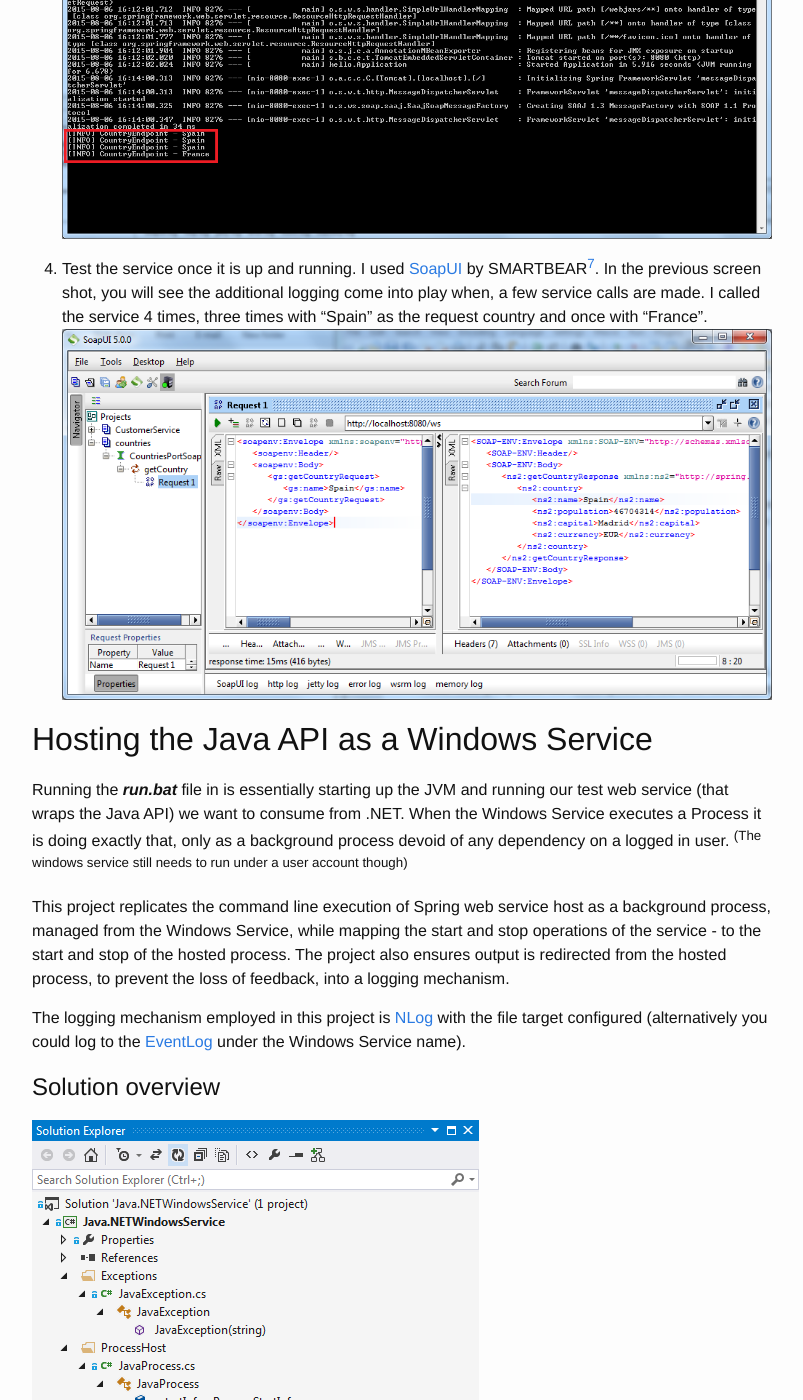
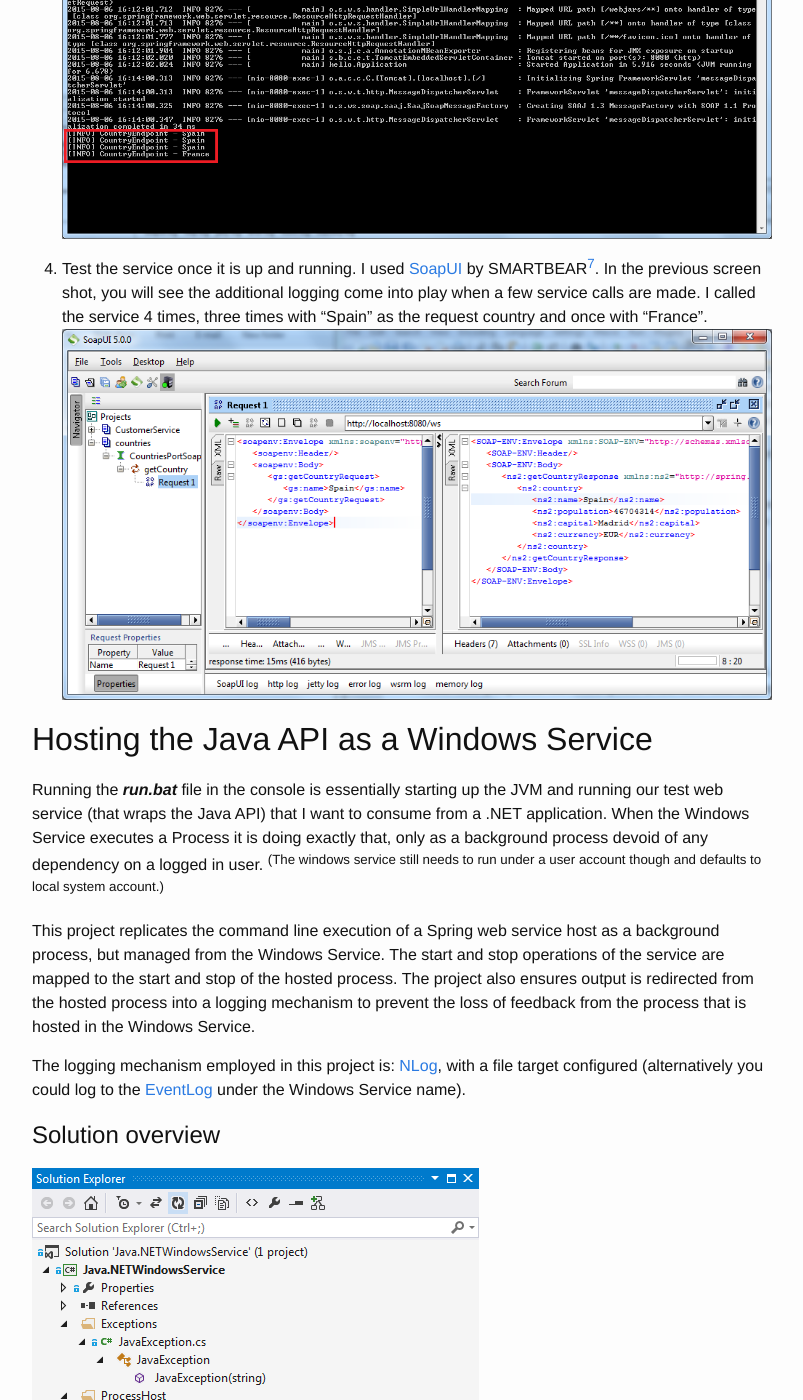
Before and after one commit to apdekock/apdekock.github.io, a Jekyll site: the page built from _posts/2015-08-12-windows_service_hosting_jar.markdown, in a window 1280 px wide and 1400 px high, scrolled down 3463 px. Shown: the whole window, without its empty margins (238-1041 px from the left). Built offline with Jekyll 4.4.1, drawn with Linux system fonts in a browser that asks for light colours; some of the changed text lies outside the part shown.

Commit message:
Signed off by philipdekock@gmail.com

```diff
--- a/_posts/2015-08-12-windows_service_hosting_jar.markdown
+++ b/_posts/2015-08-12-windows_service_hosting_jar.markdown
@@ -7,17 +7,17 @@
 ---
 ## Intro
 
-I recently received a requirement to integrate with a Java API.
+We recently received a requirement to integrate with a Java API.
 I've worked with Java before and [natch](http://www.urbandictionary.com/define.php?term=natch), the requirement came my way.
 
 ## Considerations
 
-* This is a .NET shop and [Maven](https://maven.apache.org/) / [Gradle](https://gradle.org/) / [Spring](https://spring.io/) / [IntelliJ](https://www.jetbrains.com/idea/) are foreign concepts (the company firewall wouldn't let me trough to the [Maven](https://maven.apache.org/) repo, nor was there an internal repo that I could find).  Thus, in order to ensure the solution is maintainable by anyone in the team, most of the logic needed to reside in the .NET space and the least amount of Java should be written.
+* This is a .NET shop and [Maven](https://maven.apache.org/) / [Gradle](https://gradle.org/) / [Spring](https://spring.io/) / [IntelliJ](https://www.jetbrains.com/idea/) are foreign concepts (the company firewall wouldn't let me trough to the [Maven](https://maven.apache.org/) repo, nor was there an internal repo that I could find).  Thus, in order to ensure the solution is maintainable by anyone in the team, most of the logic needed to reside in the .NET space and the least amount of Java had to be written.
 
 ## Requirements
 
 * The interaction with Java should be seamless.
-* Minimal to no coupling between the Java API and the .NET code. This meant no [jni4net](http://jni4net.com/) that would require intricate knowledge of the API's internals as well as will require the Java API to emit to our .NET application, and vice versa.
+* There should be minimal to no coupling between the Java API and the .NET code. This meant no [jni4net](http://jni4net.com/) that would require intricate knowledge of the API's internals and in addition it will require the Java API to emit to our .NET application, and vice versa.
 	<sup>(The implementation of [jni4net](http://jni4net.com/) in the Java API was not an option anyway as it would require additional support from the writers of the API for my specific situation.)</sup>
 * The Java API needs to be hosted regardless of any user being logged in, it needs to run as a background process (like a [Daemon](https://en.wikipedia.org/wiki/Daemon_(computing)) in a Unix environment).[^1]
 
@@ -55,46 +55,46 @@
 
 ## Getting started
 
-For the purposes of this post I used a pre-existing Spring SOAP web service that I "borrowed" from the spring getting started guide: ["Producing a SOAP web service"](http://spring.io/guides/gs/producing-web-service/) which is at this [GitHub repo](https://github.com/spring-guides/gs-producing-web-service).
+For the purposes of this post I used a pre-existing Spring SOAP web service that I borrowed from the spring getting started guide: ["Producing a SOAP web service"](http://spring.io/guides/gs/producing-web-service/) which is at this [GitHub repo](https://github.com/spring-guides/gs-producing-web-service).
 
 * I forked the [_"Producing a SOAP web service"_ GitHub repo](https://github.com/spring-guides/gs-producing-web-service.git) > [here](https://github.com/apdekock/gs-producing-web-service) and,
   - ...added **additional logging** (_for demonstration purposes that shows the EndPoint called and the Country parameter in the service request_).
   -  ...added a **run.bat** batch file to run the compiled sample jar as a stand alone service.
 
-1. Clone the my altered [_"Producing a SOAP web service"_ GitHub repo](https://github.com/apdekock/gs-producing-web-service).
+1. Clone the [_"Producing a SOAP web service"_ GitHub repo](https://github.com/apdekock/gs-producing-web-service) altered by me.
 
-2. Open the project in [IntelliJ](https://www.jetbrains.com/idea/) and run a **mvn clean install** to produce a jar file (gs-producing-web-service-0.1.0.jar) _which will act as both, the Java API being wrapped, and the web service that will be exposed from the Windows Service_.
+2. Open the project in [IntelliJ](https://www.jetbrains.com/idea/) and run a **mvn clean install** to produce a jar file _(gs-producing-web-service-0.1.0.jar) which will serve as both, the Java API being wrapped, and the web service that will be exposed from the Windows Service_.
 ![intelliJ_build_maven]({{ site.url }}/assets/java_net_post/maven_build_spring_sample.PNG "Maven clean install Spring Sample")
 
-3. Execute the _**run.bat**_ file to run the Spring web service which hosted at [http://localhost:8080/ws](http://localhost:8080/ws) [^6]
-A console should appear as below with spring telling us what's going on.
+3. Execute the _**run.bat**_ file to run the Spring web service[^6] which is hosted at [http://localhost:8080/ws](http://localhost:8080/ws).
+A console should appear as below with Spring telling us what's going on.
 ![Spring Test]({{ site.url }}/assets/java_net_post/running_spring_service.PNG "Spring WS running")
 
-4. Test the service once it is up and running. I used [SoapUI](http://www.soapui.org/) by SMARTBEAR[^7]. In the previous screen shot, you will see the additional logging come into play when, a few service calls are made. I called the service 4 times, three times with "Spain" as the request country and once with "France".
+4. Test the service once it is up and running. I used [SoapUI](http://www.soapui.org/) by SMARTBEAR[^7]. In the previous screen shot, you will see the additional logging come into play when a few service calls are made. I called the service 4 times, three times with "Spain" as the request country and once with "France".
 ![Spring Test SOAP UI]({{ site.url }}/assets/java_net_post/running_spring_service_soapUI.PNG "Spring WS running test")
 
-[^6]:Why don't we just do this? - Because as soon as we close the console the process stops and our service dissapears. Hence, the windows service.
+[^6]:Why don't I just do this? - Because as soon as I close the console the process stops and our service dissapears. Hence, the Windows Service.
 [^7]:Adding the service to the project - Right click on **Projects** > **New SOAP Project** and in the _Initial  WSDL_ field paste: [http://localhost:8080/ws/countries.wsdl](http://localhost:8080/ws/countries.wsdl)
 
 ## Hosting the Java API as a Windows Service
 
-Running the **_run.bat_** file in is essentially starting up the JVM and running our test web service (that wraps the Java API) we want to consume from .NET. When the Windows Service executes a Process it is doing exactly that, only as a background process devoid of any dependency on a logged in user. <sup>(The windows service still needs to run under a user account though)</sup>
+Running the **_run.bat_** file in the console is essentially starting up the JVM and running our test web service (that wraps the Java API) that I want to consume from a .NET application. When the Windows Service executes a Process it is doing exactly that, only as a background process devoid of any dependency on a logged in user. <sup>(The windows service still needs to run under a user account though and defaults to local system account.)</sup>
 
-This project replicates the command line execution of Spring web service host as a background process, managed from the Windows Service, while mapping the start and stop operations of the service - to the start and stop of the hosted process. The project also ensures output is redirected from the hosted process, to prevent the loss of feedback, into a logging mechanism.
+This project replicates the command line execution of a Spring web service host as a background process, but managed from the Windows Service. The start and stop operations of the service are mapped to the start and stop of the hosted process. The project also ensures output is redirected from the hosted process into a logging mechanism to prevent the loss of feedback from the process that is hosted in the Windows Service.
 
-The logging mechanism employed in this project is [NLog](http://nlog-project.org/) with the file target configured (alternatively you could log to the [EventLog](https://msdn.microsoft.com/en-us/library/system.diagnostics.eventlog(v=vs.110).aspx) under the Windows Service name).
+The logging mechanism employed in this project is: [NLog](http://nlog-project.org/), with a file target configured (alternatively you could log to the [EventLog](https://msdn.microsoft.com/en-us/library/system.diagnostics.eventlog(v=vs.110).aspx) under the Windows Service name).
 
 # Solution overview
 ![ProjectStructure]({{ site.url }}/assets/java_net_post/project_structure.PNG "Windows Service Project Structure")
 
 # Windows Service
 
-* I Created a Windows Service using the vanilla Windows Service C# project template from MS Visual Studio 2013.
+* I created a Windows Service using the vanilla Windows Service C# project template from MS Visual Studio 2013.
 ![Create Windows Service]({{ site.url }}/assets/java_net_post/create_windows_service.PNG "Windows Service Vanilla Template c#")
 
-* The **[JavaWindowsService.cs]** is the main class in the solution, it is the one instantiated by **[Program.cs]** when the service starts up. It inherits from **[ServiceBase]** and overrides two methods, the _OnStart()_ and _OnStop()_, where the logic required to run and stop the Java API needs to be incorporated.
+* The **[JavaWindowsService.cs]** is the main class in the solution. It is instantiated by **[Program.cs]** when the service starts up. It inherits from **[ServiceBase]** and overrides two methods, the _OnStart()_ and _OnStop()_, where the logic required to start and stop the Java API process needs to be incorporated.
 
-* The _OnStart()_ method retrieves the start arguments from the app.config AppSettings section.
+* The _OnStart()_ method retrieves the start arguments from the _**app.config**_ _AppSettings_ section.
 {% highlight C# %}
 protected override void OnStart(string[] args)
 {
@@ -114,7 +114,7 @@
     }
 }
 {% endhighlight %}
-* A **[JavaProcess]** is instantiated and event handlers are assigned to the events the process emits. The process is started and the running process ID is returned to keep track of the process. _If an exception occurs we log it and then **throw;** again because **we do not want the service to start up in a faulted state.**_
+* A **[JavaProcess]** is instantiated and event handlers are assigned to the events that the process emits. The process is started and the process ID is returned to keep track of the process. _If an exception occurs it is logged and then re-thrown again --- **throw;**, because **I do not want the service to start up in a faulted state or lose the stack trace.**_
 
 * _Config args_: All the app settings are used as arguments in order - regardless of key name. So first entry is first argument. _**arg0**_ then _**arg1**_ then _**charlie123**_ etc...
 {% highlight XML %}
@@ -158,7 +158,7 @@
 }
 {% endhighlight %}
 
-* The _OnStop()_ method delegates to the _StopProcess()_ method which employs the static _[processById]_ field to retrieve a reference to the process in order to issue _Kill()_ commands against.
+* The _OnStop()_ method delegates to the _StopProcess()_ method which employs the static _[processById]_ field to retrieve a reference to the process. The reference is retrieved in order to issue _Kill()_ commands against.
 {% highlight C# %}
 protected override void OnStop()
 {
@@ -255,9 +255,9 @@
 }
 {% endhighlight %}
 
-* The _Exited_ event is subscribed to form the exposed _OnExit_ event handler to inform the service that the process has stopped. <sup>At present this is just logged in the Windows Service but some fault tolerance, a restart or some recovery mechanism could be incorporated here.</sup>
+* The _Exited_ event is subscribed to by the exposed _OnExit_ event handler to inform the service when the process has stopped. <sup>At present this is just logged in the Windows Service but some fault tolerance, a restart or some recovery mechanism could be incorporated here.</sup>
 
-* A _Start()_ command issued to the **[JavaProcess]**, from the _OnStart()_ method the Windows Service, instantiates a new **Process** with the **ProcessStartInfo** created in the constructor passed directly as the _StartInfo_.
+* From the _OnStart()_ method the Windows Service the _Start()_ command is issued to the **[JavaProcess]**. It instantiates a new **Process** with the **ProcessStartInfo** created in the constructor as the __startInfo_.
 
 {% highlight C# %}
 public int Start()
@@ -288,9 +288,9 @@
 * Create a new vanilla C# console application.
 ![New Console Application Template]({{ site.url }}/assets/java_net_post/new_console.PNG "New Console Application Template")
 
-Now we add a service reference to our .NET application in order to consume the web service that wraps the Java API[^2].
+Now add a service reference to the .NET application in order to consume the web service that wraps the Java API[^2].
 
-* Run the spring ws _**run.bat**_ file - to get the service up and running.
+* Run the _**run.bat**_ file from the altered ["Producing a SOAP web service"](https://github.com/apdekock/gs-producing-web-service) project - to get the service up and running.
 ![Spring WS Reference]({{ site.url }}/assets/java_net_post/running_spring_service.PNG "Spring WS running reference")
 
 *  Right click on the _Project_ > _Add_ > _Service Reference..._ --- Add a service reference to the console application using the end point: [http://localhost:8080/ws/countries.wsdl](http://localhost:8080/ws/countries.wsdl).
@@ -334,7 +334,7 @@
 
 # Test
 
-* Run the console application and test the Java API by typing in a country like _Spain_
+* Run the console application and test the Java API by typing in a country like _Spain_.
 ![.NET Console Application consuming Java API]({{ site.url }}/assets/java_net_post/running_spring_service_consumingService.PNG "Consuming Java API")
 
 * Stop the _**run.bat**_ process and close the .NET Console Application.
@@ -342,18 +342,18 @@
 ## Installing/Uninstalling the service
 
 # Install the Windows Service
-  * I'll use the [sc.exe](https://technet.microsoft.com/en-us/library/cc990289.aspx)[^9]. Below is a simple version I employed to test this service (run from the _../bin/debug_ path). _**Important:** The space after the **=** sign is required!_
+  * I used the [sc.exe](https://technet.microsoft.com/en-us/library/cc990289.aspx)[^9] tool. Below is a simple version I employed to test this service (run from the _../bin/debug_ path). _**Important:** The space after the **=** sign is required!_
 	* _**sc create testJavaWindowsService binpath= "Java.NETWindowsService.exe"**_
 	  * The installed but stopped service should look like below.
 	    ![Installed Windows Service]({{ site.url }}/assets/java_net_post/installedService.PNG "Installed Windows Service")
 
-[^9]: Installing a windows service can be done either through the [installutil.exe](https://msdn.microsoft.com/en-us/library/sd8zc8ha(v=vs.110).aspx) that ships with the .NET framework or the [sc.exe](https://technet.microsoft.com/en-us/library/cc990289.aspx) utility that is native to the Windows OS (from Vista and up).
+[^9]: Installing a Windows Service can be done either through the [installutil.exe](https://msdn.microsoft.com/en-us/library/sd8zc8ha(v=vs.110).aspx) that ships with the .NET framework or the [sc.exe](https://technet.microsoft.com/en-us/library/cc990289.aspx) utility that is native to and naturally occurs in the Windows habitat (from Vista and up).
 
 # Uninstalling the Windows Service
-  * It is not required to uninstall the Windows Service with each change made, it is advisable to stop the service, uninstall it, replace the executable and re-install the service. Here is an example:
+  * It is not required to uninstall the Windows Service with each change you woudl like to deploy locally, however, it is advisable to stop the service, uninstall it, replace the altered assembly and re-install the service.
 	1. _**sc stop testJavaWindowsService**_
 	2. _**sc delete testJavaWindowsService**_
-	3. replace assembly
+	3. replace the altered assembly
 	4. _**sc create testJavaWindowsService binpath= "Java.NETWindowsService.exe"**_
 
 ## Testing it all together
@@ -377,14 +377,14 @@
   * _**start=** [auto]_ --- sets the service to start automatically on OS boot up.
   * _**obj=** [useraccountname]_ --- sets the User Account under which the service should run - in certain cases elevated privileges might be required.
   * _**password=** [useraccountpassword]_ --- sets the password for the User Account under which the service should run.
-  * _**depend=** [servicename]_ --- the API might need to wait for another service to startup first - like a database server that also runs as a service.
-  * _**displayname=** [pretty name]_ --- a more descriptive name for the Service.
+  * _**depend=** [servicename]_ --- specifies a service that this one depends on,the API might need to wait for another service to startup first - like a database server that also runs as a service.
+  * _**displayname=** [pretty name]_ --- a more descriptive name for the windows service.
 
 ## Improvements
 
-* The Windows Service can host only one **[JavaProcess]** - a static field is used to keep reference to the running process id. One could look at something like a _Dictionary_ to keep track of instances spawned of multiple **[JavaProcess]** instances.
-* Logging seems pretty vanilla and introducing [PostSharp](https://www.postsharp.net/) or another [AOP](https://en.wikipedia.org/wiki/Aspect-oriented_programming) Framework to implement the cross-cutting concern of logging could be beneficial - especially as the project grows. (The logging Advice could still point to [NLog](http://nlog-project.org/), I'll post this some other time)
-* Fault tolerance / some sort of auto detection and auto recovery should the **[JavaProcess]** fail could also be introduced.
+* The Windows Service can host only one **[JavaProcess]** - a static field is used to keep reference to the running process ID.
+* Logging seems pretty vanilla and introducing [PostSharp](https://www.postsharp.net/) or another [AOP](https://en.wikipedia.org/wiki/Aspect-oriented_programming) Framework to implement this cross-cutting concern could be beneficial - especially as the project grows. (The logging Advice could still point to [NLog](http://nlog-project.org/), I'll post this some other time.)
+* Fault tolerance / some sort of auto recovery should the **[JavaProcess]** stop could also be introduced.
 
 ## Alternatives
 
```
Also changed, not shown: other parts of _posts/2015-08-12-windows_service_hosting_jar.markdown (+12 -12 lines).
